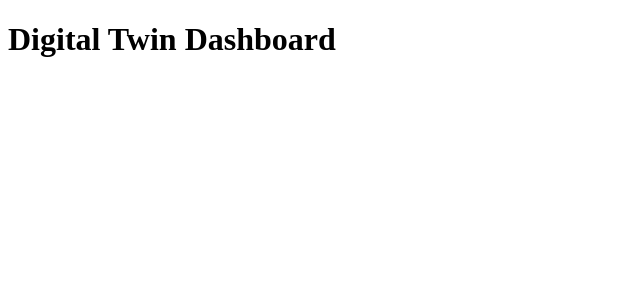
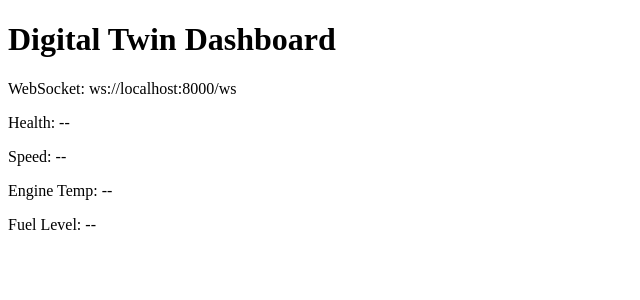
Before and after one commit to Aruzhan38/digital_twin_case, a React (Vite) app in the folder digital-twin/frontend/: page / in a window 1280 px wide. Shown: the top 300 px of the page, without its empty margins (0-640 px from the left). Built offline with nearby package versions, Linux system fonts and the light colour scheme; no server answers.

Commit message:
front and back connect

```diff
--- a/digital-twin/frontend/src/App.jsx
+++ b/digital-twin/frontend/src/App.jsx
@@ -1,3 +1,29 @@
+import { useEffect, useState } from "react";
+
+import { connectWebSocket } from "./services/websocket";
+
 export default function App() {
-  return <h1>Digital Twin Dashboard</h1>;
+  const [data, setData] = useState(null);
+
+  useEffect(() => {
+    const socket = connectWebSocket((incomingData) => {
+      console.log(incomingData);
+      setData(incomingData);
+    });
+
+    return () => {
+      socket.close();
+    };
+  }, []);
+
+  return (
+    <main>
+      <h1>Digital Twin Dashboard</h1>
+      <p>WebSocket: ws://localhost:8000/ws</p>
+      <p>Health: {data?.health ?? "--"}</p>
+      <p>Speed: {data?.speed ?? "--"}</p>
+      <p>Engine Temp: {data?.engine_temp ?? "--"}</p>
+      <p>Fuel Level: {data?.fuel_level ?? "--"}</p>
+    </main>
+  );
 }
--- /dev/null
+++ b/digital-twin/frontend/src/services/websocket.js
@@ -0,0 +1,28 @@
+const WEBSOCKET_URL = "ws://localhost:8000/ws";
+
+export function connectWebSocket(onDataCallback) {
+  const socket = new WebSocket(WEBSOCKET_URL);
+
+  socket.onopen = () => {
+    console.log(`WebSocket connected: ${WEBSOCKET_URL}`);
+  };
+
+  socket.onmessage = (event) => {
+    try {
+      const parsedData = JSON.parse(event.data);
+      onDataCallback(parsedData);
+    } catch (error) {
+      console.error("Failed to parse WebSocket message:", error);
+    }
+  };
+
+  socket.onclose = () => {
+    console.log("WebSocket disconnected");
+  };
+
+  socket.onerror = (error) => {
+    console.error("WebSocket error:", error);
+  };
+
+  return socket;
+}
```
